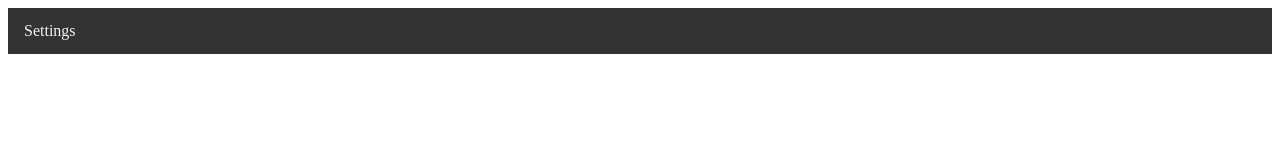
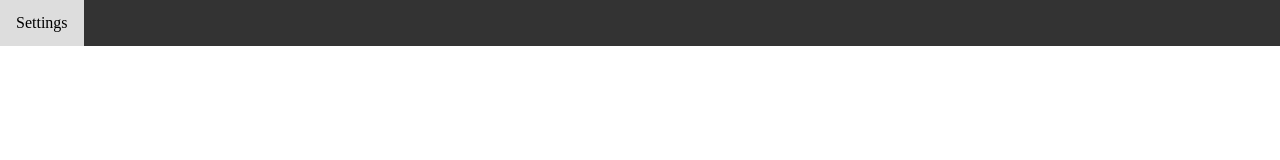
Before and after one commit to Medthic/responder, a plain HTML site: page Index.html in a window 1280 px wide. Drawn offline with Linux system fonts and the light colour scheme.

Commit message:
Update style.css

```diff
--- a/css/style.css
+++ b/css/style.css
@@ -1,21 +1,24 @@
+body {
+  margin: 0;
+  padding: 0;
+}
 
 .topnav {
-        background-color: #333; /* Background color */
-        overflow: hidden; /* Ensures that the content does not overflow */
+  background-color: #333;
+  overflow: hidden;
   width: 100%;
-
 }
 
 .topnav a {
-        float: left; /* Float the links to the left */
-        display: block; /* Display links as block elements */
-        color: #f2f2f2; /* Text color */
-        text-align: center; /* Center-align text */
-        padding: 14px 16px; /* Add padding */
-        text-decoration: none; /* Remove underline */
+  float: left;
+  display: block;
+  color: #f2f2f2;
+  text-align: center;
+  padding: 14px 16px;
+  text-decoration: none;
 }
 
 .topnav a:hover {
-        background-color: #ddd; /* Change background color on hover */
-        color: black; /* Change text color on hover */
+  background-color: #ddd;
+  color: black;
 }
```
Lines whose indentation alone changed are shown as unchanged.
